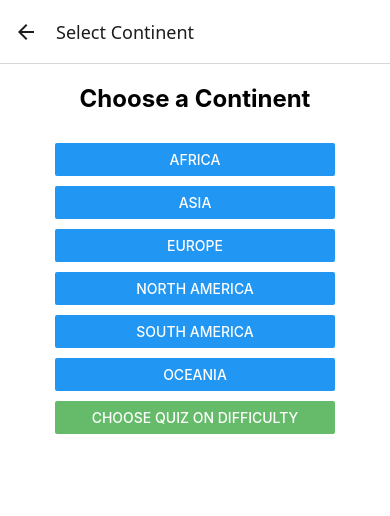
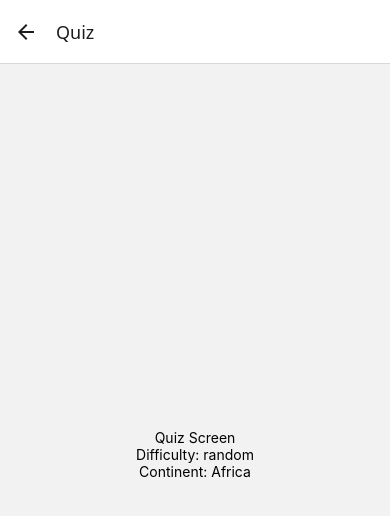
Before and after one commit to shannu1995/react-quiz-app, a React Native app: screen /Continent in a window 390 px wide. Both pictures are taken after a click on the button "AFRICA". Shown: the top 516 px of the page. Built offline with nearby package versions, Linux system fonts and the light colour scheme.

Commit message:
Basic quiz screen routing.

```diff
--- a/App.tsx
+++ b/App.tsx
@@ -5,8 +5,11 @@ import { NavigationContainer } from '@react-navigation/native';
 import { createNativeStackNavigator } from '@react-navigation/native-stack';
 import ContinentScreen from './ContinentScreen';
 import AllDataScreen from './AllDataScreen';
+import QuizScreen from './QuizScreen';
 
-const Stack = createNativeStackNavigator();
+import { RootStackParamList } from './types';
+
+const Stack = createNativeStackNavigator<RootStackParamList>();
 
 type HomeScreenProps = {
   navigation: any;
@@ -21,9 +24,9 @@ function HomeScreen({ navigation }: HomeScreenProps) {
           title="View Existing Data"
           onPress={() => navigation.navigate("All Current Data")}
           color="#66BB6A" />
-        <Button title="Easy" onPress={() => {}} />
-        <Button title="Hard" onPress={() => {}} />
-        <Button title="Random" onPress={() => {}} />
+        <Button title="Easy" onPress={() => navigation.navigate("QuizScreen", {difficulty: 'easy', continent: 'all'})} />
+        <Button title="Hard" onPress={() => navigation.navigate("QuizScreen", {difficulty: 'hard', continent: 'all'})} />
+        <Button title="Random" onPress={() => navigation.navigate("QuizScreen", {difficulty: 'random', continent: 'all'})} />
         <Button
           title="Choose Quiz on Continent"
           onPress={() => navigation.navigate('Continent')}
@@ -41,6 +44,7 @@ export default function App() {
       <Stack.Navigator initialRouteName="Home">
         <Stack.Screen name="Home" component={HomeScreen} options={{ headerShown: false }} />
         <Stack.Screen name="Continent" component={ContinentScreen} options={{ title: 'Select Continent' }} />
+        <Stack.Screen name="QuizScreen" component={QuizScreen} options={{ title: 'Quiz' }} />
         <Stack.Screen name="All Current Data" component={AllDataScreen} options={{ title: 'All Current Data' }} />
       </Stack.Navigator>
     </NavigationContainer>
--- a/ContinentScreen.tsx
+++ b/ContinentScreen.tsx
@@ -1,5 +1,7 @@
 import React from 'react';
 import { View, Text, StyleSheet, FlatList, Button } from 'react-native';
+import { NativeStackScreenProps } from '@react-navigation/native-stack';
+import { RootStackParamList } from './types';
 
 const continents = [
   'Africa',
@@ -10,13 +12,11 @@ const continents = [
   'Oceania',
 ];
 
-type ContinentScreenProps = {
-  navigation: any;
-};
+type ContinentScreenProps = NativeStackScreenProps<RootStackParamList, 'Continent'>;
 
 export default function ContinentScreen({ navigation }: ContinentScreenProps) {
   const renderItem = ({ item }: { item: string }) => (
-    <Button title={item} onPress={() => { /* Handle continent selection */ }} />
+    <Button title={item} onPress={() => navigation.navigate("QuizScreen", {difficulty:"random", continent: item})} />
   );
 
   return (
--- a/QuizScreen.tsx
+++ b/QuizScreen.tsx
@@ -1,2 +1,39 @@
 import React, {useState, useEffect} from "react"
-import Text from "react-native"
+import { View, Text, ActivityIndicator, FlatList } from 'react-native';
+import { RootStackParamList } from './types';
+import { NativeStackScreenProps } from "@react-navigation/native-stack";
+
+type QuizScreenProps = NativeStackScreenProps<RootStackParamList, 'QuizScreen'>;
+
+const QuizScreen = ({ route, navigation }: QuizScreenProps) => {
+    const { difficulty, continent } = route.params;
+
+    const [quizData, setQuizData] = useState<{
+    filter_value: string;
+    filter_type: string;
+    countries: string[];
+    scrambled_cities: string[];
+  } | null>(null);
+  const [loading, setLoading] = useState(false);
+
+  useEffect(() => {
+    console.log('Difficulty:', difficulty);
+    console.log('Continent:', continent);
+  }, [difficulty, continent]);
+
+  return (
+    <View style={{ flex: 1, justifyContent: 'center', alignItems: 'center' }}>
+      <Text>Quiz Screen</Text>
+      {loading ? (
+        <ActivityIndicator size="large" color="#0000ff" />
+      ) : (
+        <>
+          {difficulty && <Text>Difficulty: {difficulty}</Text>}
+          {continent && <Text>Continent: {continent}</Text>}
+        </>
+      )}
+    </View>
+  );
+};
+
+export default QuizScreen;
```
